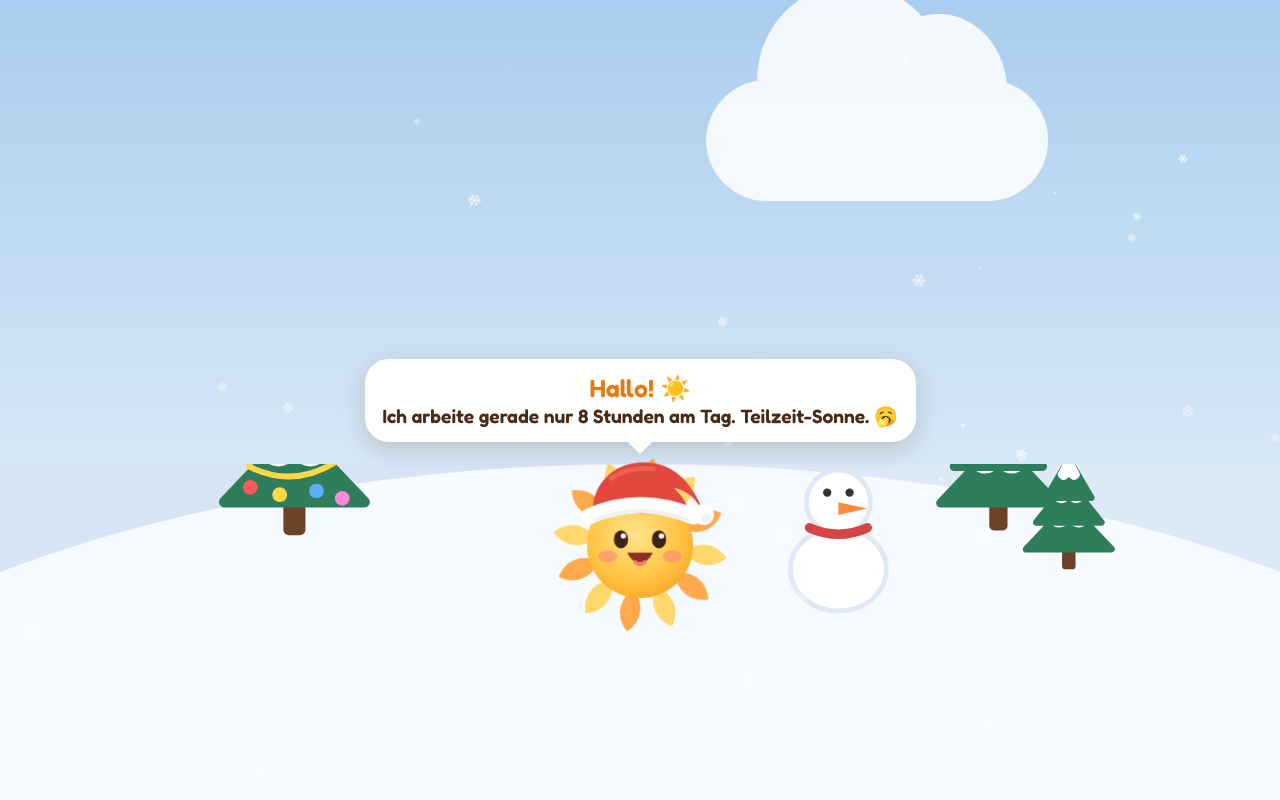
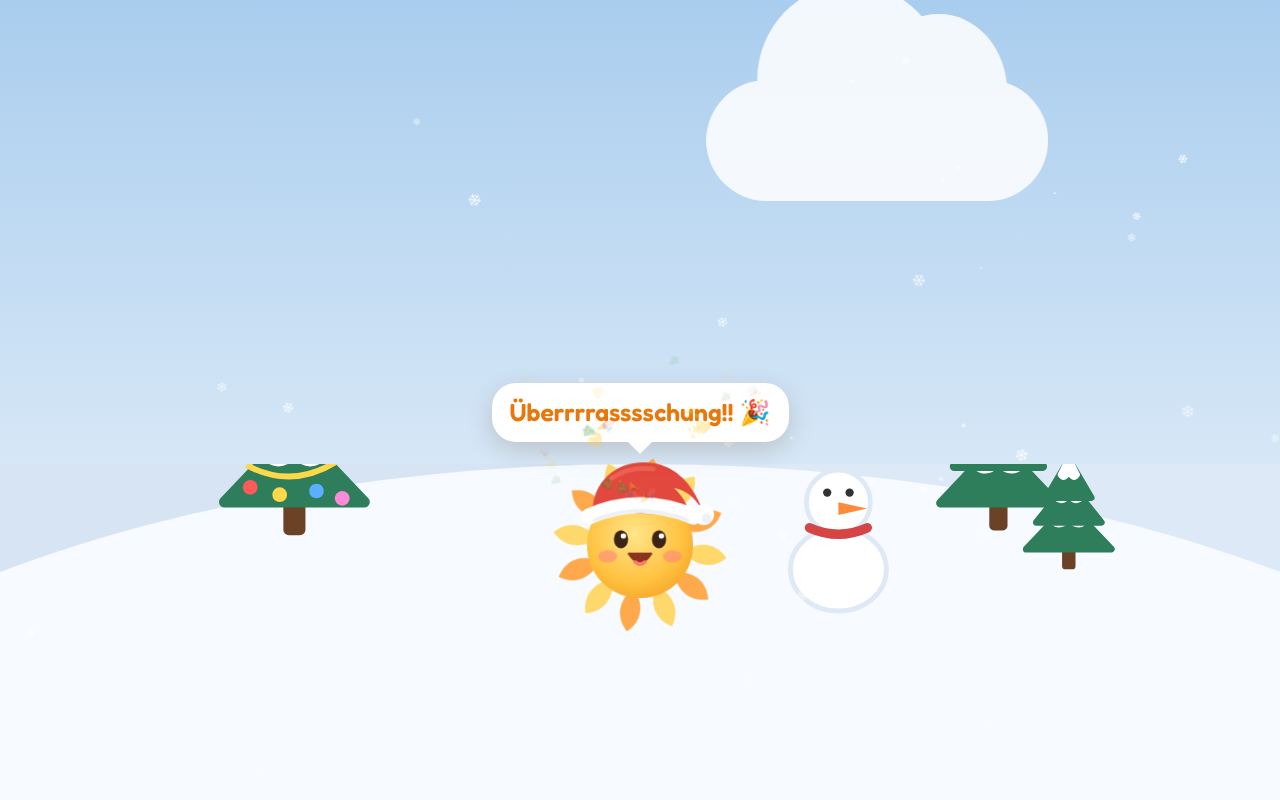
Before and after one commit to hachbe01/sonne, a plain HTML site: page index.html in a window 1280 px wide. Drawn offline with Linux system fonts and the light colour scheme.

Commit message:
Vorschau: testweise 1. Dezember
Co-Authored-By: Claude Opus 5.5 <noreply@anthropic.com>
Claude-Session: https://claude.ai/code/session_01NfTUF82RKWVGcVNRQGPY6i

```diff
--- a/index.html
+++ b/index.html
@@ -342,7 +342,8 @@ const hash=location.hash.slice(1);   // Testmodus: #nikolaus #winter #weihnachte
 let month=now.getMonth(), hour=now.getHours();
 // VORSCHAU: bis einschließlich 29.11.2026 zeigt die Seite ohne #-Zusatz einen zufälligen Dezembertag.
 const VORSCHAU_BIS = new Date(2026,10,30);
-const vorschauTag = (!hash && now < VORSCHAU_BIS) ? (a=>a[Math.floor(Math.random()*a.length)])([2,3,4,5,6,7,8,9,10,11,12,14,15,16,17,18,19,22,23]) : null;
+const VORSCHAU_FEST = 1;   // ← zum Testen fester Tag; null = zufälliger Tag
+const vorschauTag = (!hash && now < VORSCHAU_BIS) ? (VORSCHAU_FEST || (a=>a[Math.floor(Math.random()*a.length)])([2,3,4,5,6,7,8,9,10,11,12,14,15,16,17,18,19,22,23])) : null;
 const dezTest = vorschauTag ? [null,String(vorschauTag)] : hash.match(/^dez-?(\d{1,2})$/);
 const testMonat={winter:0,weihnachten:11,nikolaus:11,fruehling:3,sommer:6,herbst:9}[hash];
 if(testMonat!==undefined) month=testMonat;
```
